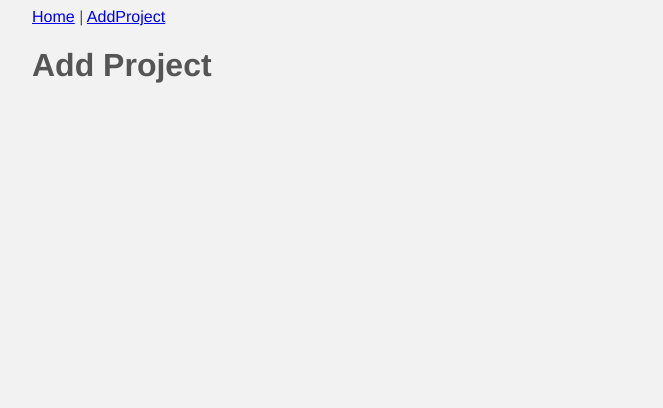
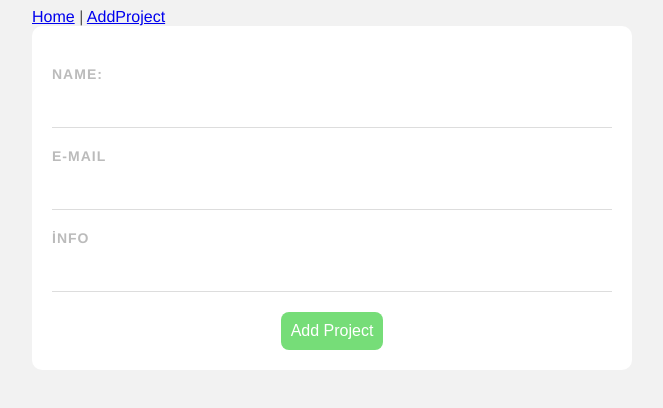
Before and after one commit to belkisarslan/learning-vuejs, a Vue app: page /add in a window 1280 px wide. Shown: the top 408 px of the page, without its empty margins (308-971 px from the left). Built offline with nearby package versions, Linux system fonts and the light colour scheme.

Commit message:
added form in addproject component

```diff
--- a/data/db.json
+++ b/data/db.json
@@ -4,21 +4,21 @@
       "id": 1,
       "name": "Leanne Graham",
       "email": "Sincere@april.biz",
-      "info": "Proactive didactic contingency",
+      "info": "Karşıt kaderlerin kıvrak dokunuşu ve yılgın kalplerin korkak büyücüsü",
       "complete": true
     },
     {
       "id": 2,
       "name": "Ervin Howell",
       "email": "Shanna@melissa.tv",
-      "info": "Face to face bifurcated interface",
+      "info": "Boyutsal istilanın kötücül pelerini ve yedinci erdem ışığının cübbesi",
       "complete": false
     },
     {
       "id": 3,
       "name": "Clementine Bauch",
       "email": "Nathan@yesenia.net",
-      "info": "Multi-tiered zero tolerance productivity",
+      "info": "Yıkıcı prensesin umulmadık parşömenleri ve suskun prensin öpücüğü",
       "complete": false
     }
   ]
--- a/src/views/AddProject.vue
+++ b/src/views/AddProject.vue
@@ -1,5 +1,62 @@
 <template>
-  <div class="about">
-    <h1>Add Project</h1>
-  </div>
+  <form @submit.prevent="handleSubmit">
+  <label>Name:</label>
+   <input type="text" v-model="name" required>
+  <label>E-mail</label>
+  <input type="text" v-model="email" required/>
+  <label>İnfo</label>
+  <input type="text" v-model="info" required/>
+  <button>Add Project</button>
+  </form>
 </template>
+
+<script>
+ export default{
+  data(){
+    return{
+      name: "",
+      email: "",
+      info: ""
+    }
+  },
+  methods:{
+    handleSubmit(){
+    console.log(this.name, this.email, this.info)
+  }
+  }
+ }
+</script>
+
+<style>
+form{
+  background: #fff;
+  padding: 20px;
+  border-radius: 10px;
+}
+label{
+  display: block;
+  color: #bbb;
+  text-transform: uppercase;
+  font-size: 14px;
+  font-weight: bold;
+  letter-spacing: 1px;
+  margin: 20px 0 10px 0;
+}
+input{
+  padding: 10px;
+  border: 0;
+  border-bottom: 1px solid #ddd;
+  width: 100%;
+  box-sizing: border-box;
+}
+form button{
+  display: block;
+  margin: 20px auto 0;
+  background: #76dd78;
+  color: #fff;
+  padding: 10px;
+  border: 0;
+  border-radius: 8px;
+  font-size: 16px;
+}
+</style>
```
